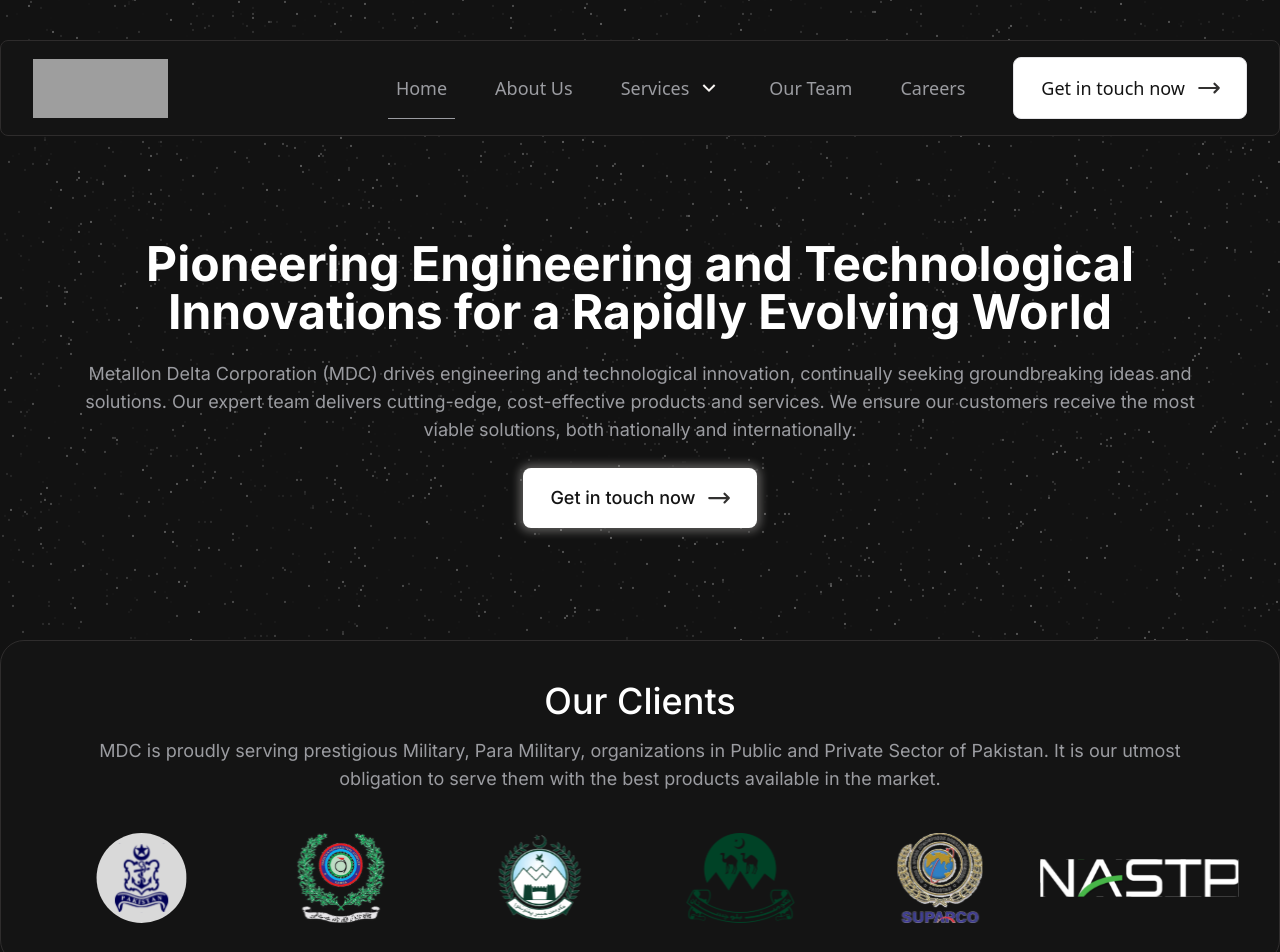
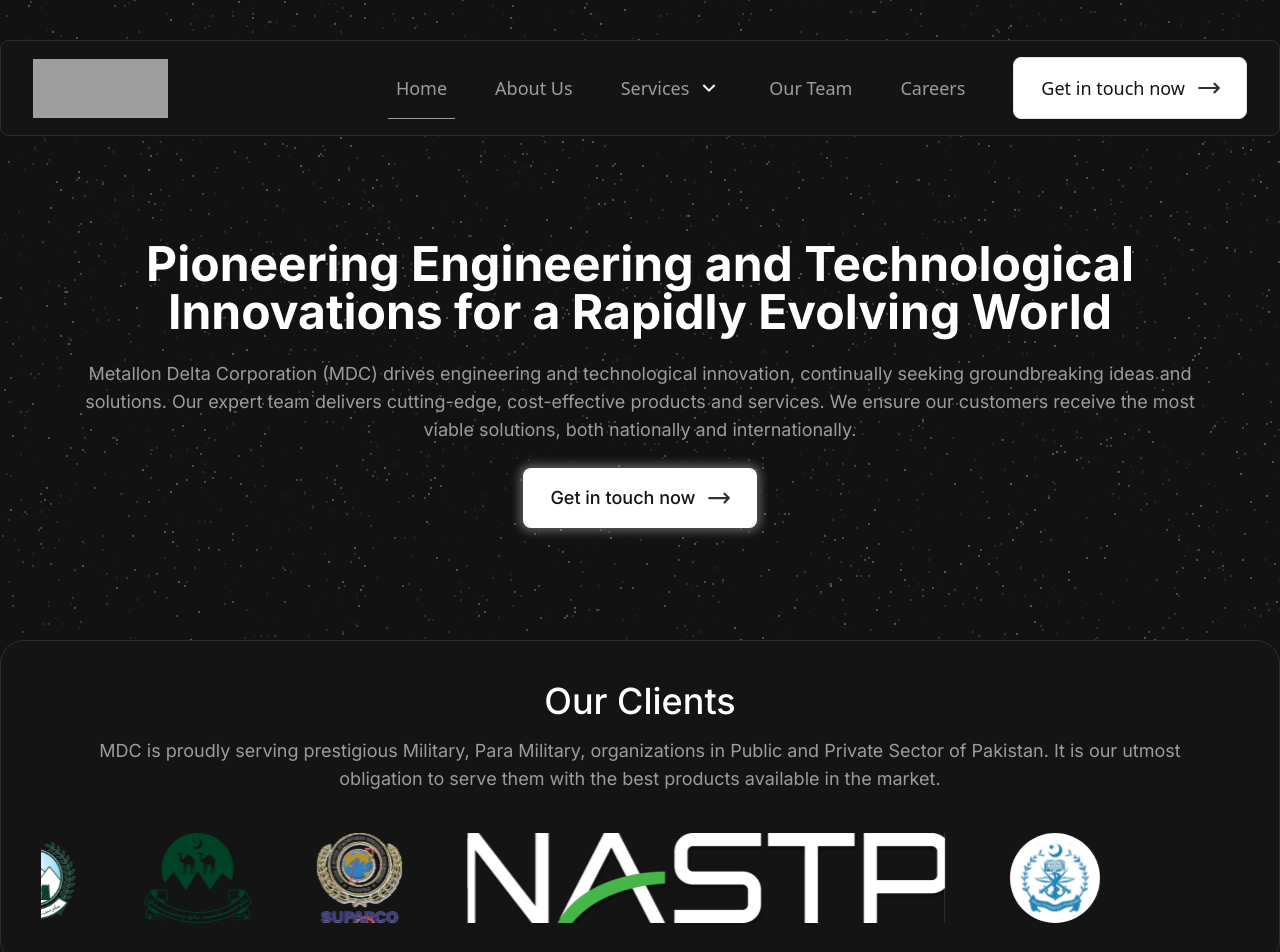
Before and after one commit to ashirasif/mdc_landing, a React (Vite) app: page / in a window 1280 px wide. Shown: the top 952 px of the page. Built offline with nearby package versions, Linux system fonts and the light colour scheme; grey boxes are pictures that could not be loaded.

Commit message:
clients animation update

```diff
--- a/src/components/home/subComponents/Clients.tsx
+++ b/src/components/home/subComponents/Clients.tsx
@@ -1,5 +1,3 @@
-import { useEffect, useState } from "react";
-
 const clients = [
   '/Logo 1.svg',
   '/Logo 2.svg',
@@ -13,47 +11,6 @@ const clients = [
 ];
 
 const Clients = () => {
-  const [currentIndex, setCurrentIndex] = useState(0);
-  const [isMobile, setIsMobile] = useState(false);
-  const totalImages = clients.length;
-
-  // Create an array that duplicates the images for looping
-  const loopedImages = [...clients, ...clients];
-
-  // Detect if the screen is mobile
-  useEffect(() => {
-    const updateIsMobile = () => {
-      setIsMobile(window.innerWidth < 768); // Mobile breakpoint
-    };
-
-    // Initialize and listen for window resize
-    updateIsMobile();
-    window.addEventListener("resize", updateIsMobile);
-
-    return () => {
-      window.removeEventListener("resize", updateIsMobile);
-    };
-  }, []);
-
-  useEffect(() => {
-    const interval = setInterval(() => {
-      setCurrentIndex((prevIndex) => prevIndex + 1);
-    }, 3000); // Change image every 3 seconds
-
-    return () => clearInterval(interval);
-  }, []);
-
-  useEffect(() => {
-    // Reset the index for an infinite loop
-    if (currentIndex >= totalImages) {
-      setTimeout(() => {
-        setCurrentIndex(0); // Jump back to the start without animation
-      }, 500); // Wait for the transition to finish
-    }
-  }, [currentIndex, totalImages]);
-
-  const translateFactor = isMobile ? 100 / 3 : 100 / 6; // Dynamic translate factor
-
   return (
     <div className="bg-secondary w-full border-accent border p-10 flex flex-col gap-10 rounded-3xl text-lg">
       <div className="w-full flex flex-col gap-4 text-center text-white">
@@ -62,29 +19,15 @@ const Clients = () => {
           MDC is proudly serving prestigious Military, Para Military, organizations in Public and Private Sector of Pakistan. It is our utmost obligation to serve them with the best products available in the market.
         </p>
       </div>
-      <div className="flex items-center justify-center">
-        <div className="overflow-hidden w-full"> {/* Set max width */}
-          <div
-            className="flex transition-transform duration-500 ease-in-out"
-            style={{
-              transform: `translateX(-${(currentIndex % totalImages) * translateFactor}%)`,
-            }}
-          >
-            {loopedImages.map((src, index) => (
-              <div
-                key={index}
-                className={`flex-shrink-0 flex justify-center ${
-                  isMobile ? "w-1/3" : "w-1/6"
-                }`}
-              >
-                <img
-                  src={src}
-                  alt={`Client logo ${index + 1}`}
-                  className="h-[50px] sm:h-[90px] w-auto"
-                />
-              </div>
-            ))}
-          </div>
+      <div className="overflow-hidden w-full flex space-x-16">
+        <div className="flex space-x-16 animate-loop-scroll">
+          {clients.map((client, i) => (
+            <img
+              key={i}
+              src={client}
+              className="h-[50px] sm:h-[90px] w-auto"
+            />
+          ))}
         </div>
       </div>
     </div>
--- a/tailwind.config.js
+++ b/tailwind.config.js
@@ -60,7 +60,8 @@ export default {
   		animation: {
   			circulate: 'circulate 4s linear infinite',
   			'accordion-down': 'accordion-down 0.2s ease-out',
-  			'accordion-up': 'accordion-up 0.2s ease-out'
+  			'accordion-up': 'accordion-up 0.2s ease-out',
+				"loop-scroll": "loop-scroll 5s linear infinite"
   		},
   		keyframes: {
   			circulate: {
@@ -95,7 +96,11 @@ export default {
   				to: {
   					height: '0'
   				}
-  			}
+  			},
+				"loop-scroll":{
+					from: {transform: "translateX(0)"},
+					to: {transform: "translateX(-150%)"}
+				}
   		},
   		borderRadius: {
   			lg: 'var(--radius)',
```
